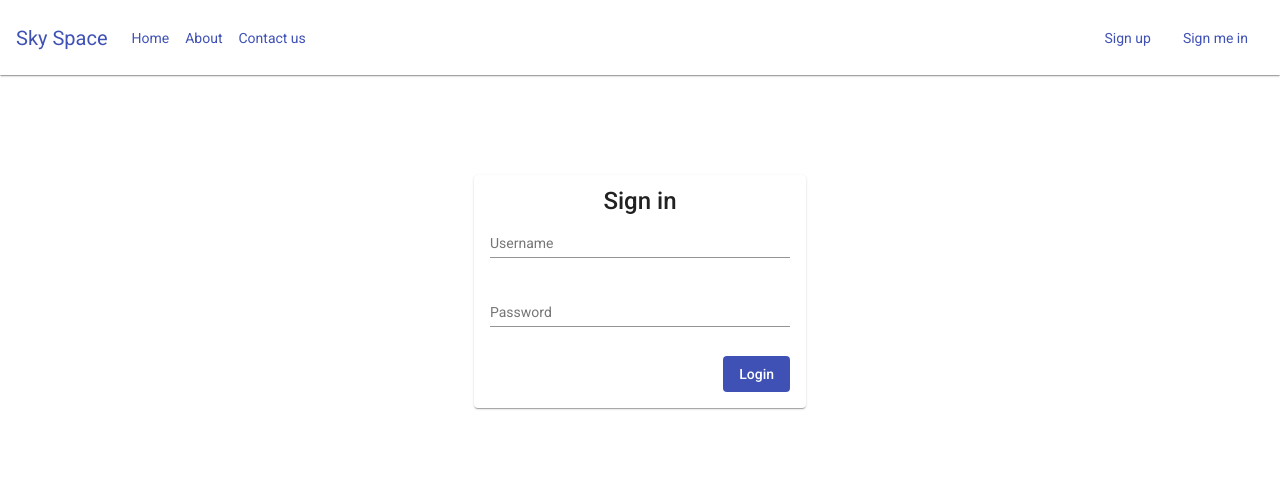
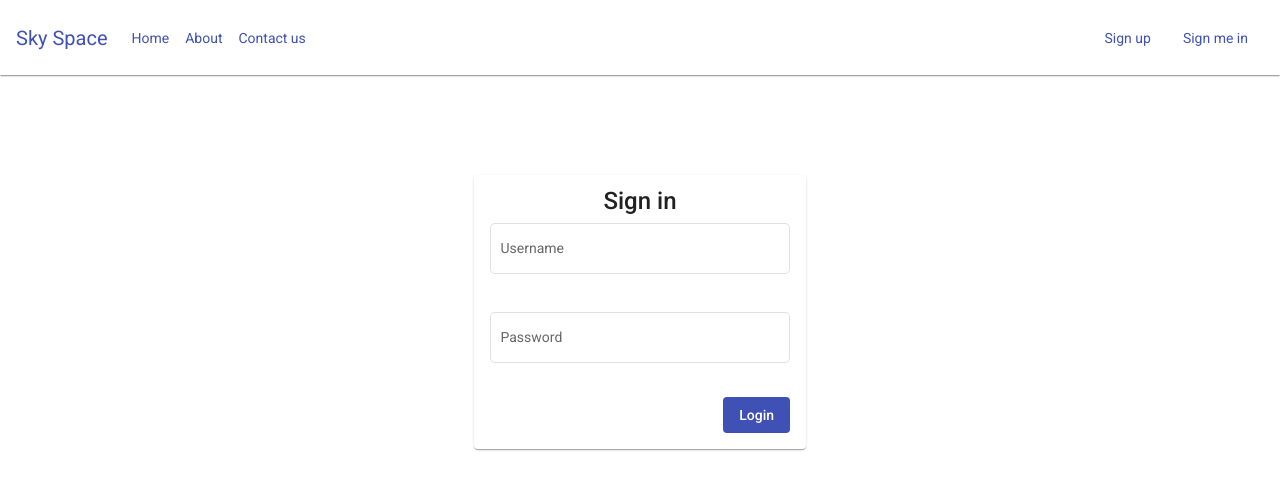
Before and after one commit to animesha10/web, an Angular app: page /signin in a window 1280 px wide. Shown: the top 490 px of the page. Built offline with nearby package versions, Linux system fonts and the light colour scheme.

Commit message:
initial commits

```diff
--- a/src/app/signin/signin.component.html
+++ b/src/app/signin/signin.component.html
@@ -3,14 +3,16 @@
 <mat-card-content>
 <form [formGroup]="form" (ngSubmit)="submit()">
 <p>
-  <mat-form-field>
-    <input type="text" matInput placeholder="Username" formControlName="username">
+  <mat-form-field appearance="outline">
+    <mat-label>Username</mat-label>
+    <input type="text" matInput formControlName="username">
   </mat-form-field>
 </p>
 
 <p>
-  <mat-form-field>
-    <input type="password" matInput placeholder="Password" formControlName="password">
+  <mat-form-field appearance="outline">
+    <mat-label>Password</mat-label>
+    <input matInput  type="password"  formControlName="password">
   </mat-form-field>
 </p>
 
```
